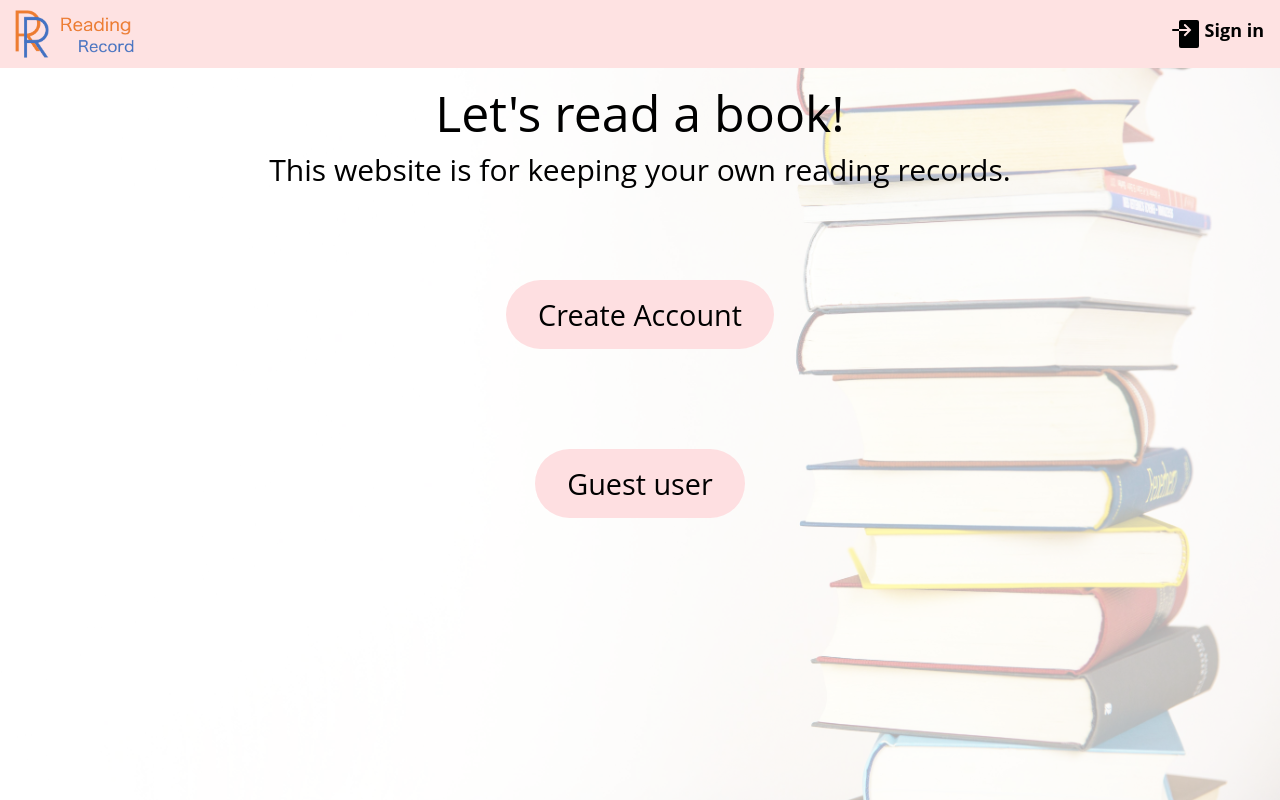
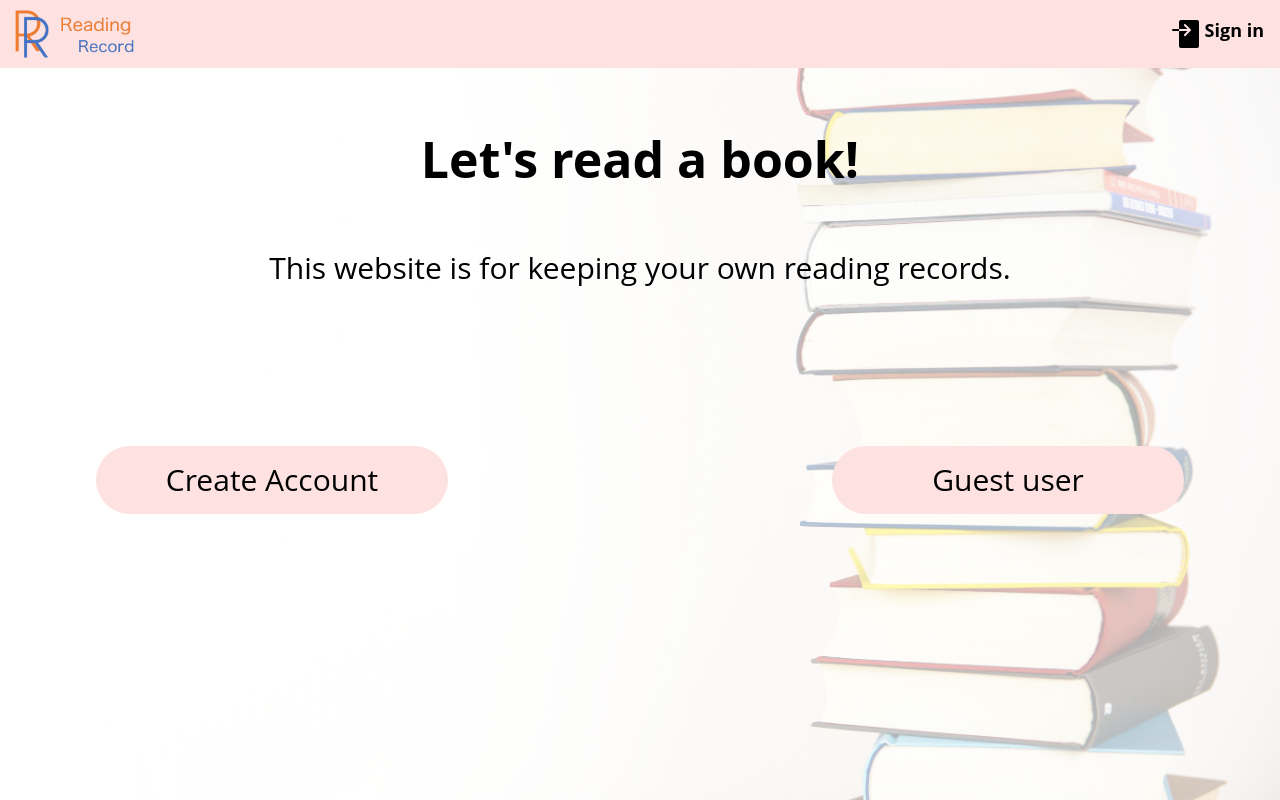
Before and after one commit to tomoish/reading-record-nextjs, a Next.js app in the folder frontend/: page / in a window 1280 px wide. Built offline with nearby package versions, Linux system fonts and the light colour scheme; no server answers.

Commit message:
Use tailwindcss in Home

```diff
--- a/frontend/components/Home.tsx
+++ b/frontend/components/Home.tsx
@@ -5,7 +5,6 @@ import Link from "next/link";
 import AuthContext from "@/context/AuthContext";
 
 const Home = () => {
-
   const email = `${process.env.guest_email}`;
   const password = `${process.env.guest_password}`;
 
@@ -26,26 +25,55 @@ const Home = () => {
   };
 
   return (
-    <div id="wrap">
-      <div className="main">
-        <h1>Let's read a book!</h1>
-        <p className="introduction">
+    <div>
+      <div>
+        <h1 className="text-center text-black text-5xl font-bold my-4">
+          Let's read a book!
+        </h1>
+        <p className="text-center text-black text-3xl">
           This website is for keeping your own reading records.
         </p>
-        <div className="btn">
-          <Link href="/register" className="btn-c">
-            Create Account
+
+        <div className="grid grid-cols-1 md:grid-cols-2 md:gap-48 my-20 lg:my-40 gap-y-14">
+          <Link
+            href="/register"
+            className="text-center mx-32 lg:mx-24 md:mx-12 rounded-full p-4 bg-red-100 hover:bg-red-300 hover:text-white"
+          >
+            <span className="text-center text-3xl">Create Account</span>
           </Link>
-        </div>
 
-        <div className="btn">
-          <div className="btn-c" onClick={guestLoginHandler}>
+          <div
+            className="text-center mx-32 lg:mx-24 md:mx-12 rounded-full p-4 cursor-pointer bg-red-100 hover:bg-red-300 hover:text-white  text-black text-3xl"
+            onClick={guestLoginHandler}
+          >
             Guest user
           </div>
         </div>
       </div>
     </div>
   );
+
+  // return (
+  //   <div>
+  //     <div className="main">
+  //       <h1>Let's read a book!</h1>
+  //       <p className="introduction">
+  //         This website is for keeping your own reading records.
+  //       </p>
+  //       <div className="btn">
+  //         <Link href="/register" className="btn-c">
+  //           Create Account
+  //         </Link>
+  //       </div>
+
+  //       <div className="btn">
+  //         <div className="btn-c" onClick={guestLoginHandler}>
+  //           Guest user
+  //         </div>
+  //       </div>
+  //     </div>
+  //   </div>
+  // );
 };
 
 export default Home;
```
